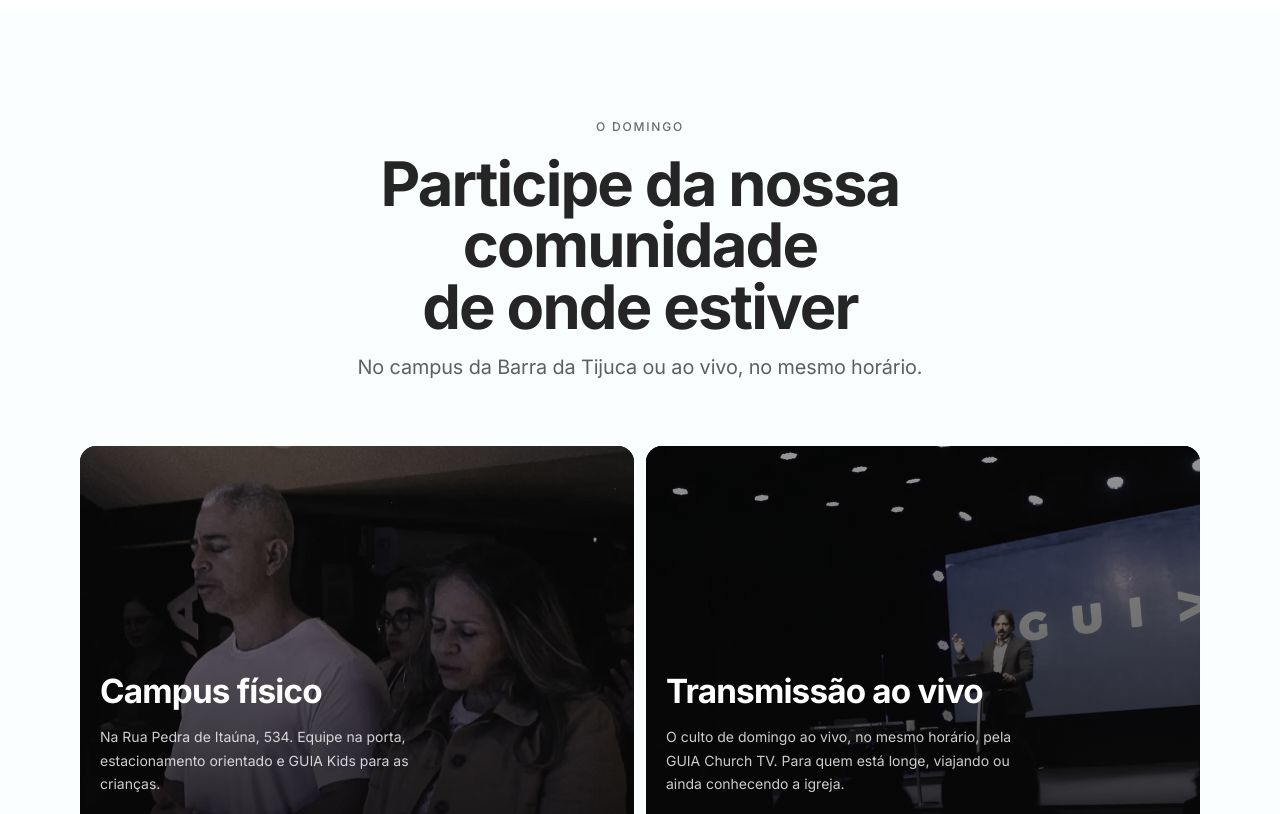
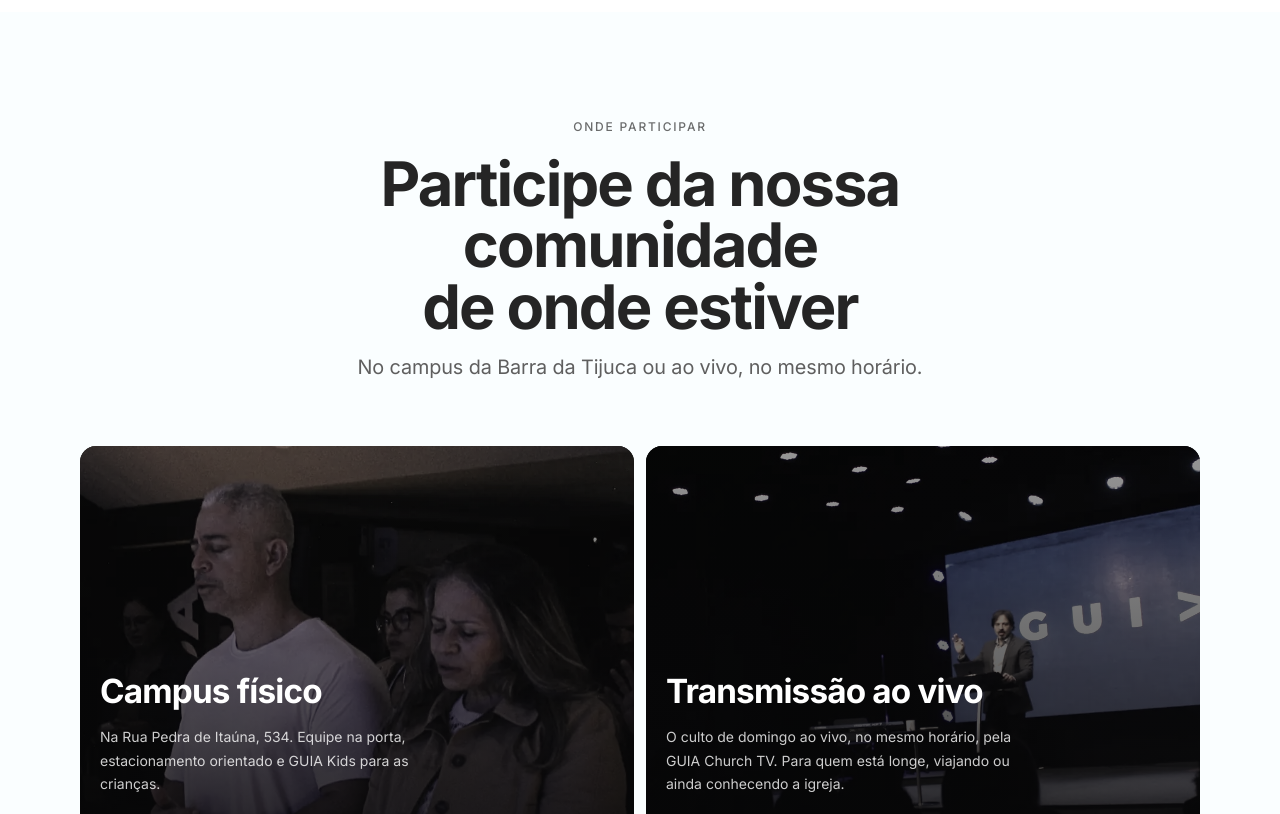
Before and after one commit to arthurrrangel/guia-servir, a Next.js app: page / in a window 1280 px wide. Shown: the part 1060-1874 px from the top of the page. Built offline with nearby package versions, Linux system fonts and the light colour scheme; no server answers.

Commit message:
uma regua so: o cabecalho centra, o cartao alinha (app/page.tsx)

```diff
--- a/app/page.tsx
+++ b/app/page.tsx
@@ -16,7 +16,7 @@ import ProximoCulto from '@/components/ProximoCulto';
 import Abertura from '@/components/Abertura';
 import { PEQUENAS_GUIAS } from '@/lib/pequenas-guias';
 import { SIGLA, SIGLA_FRASE } from '@/lib/igreja';
-import { pl, cont } from '@/lib/plural';
+import { pl } from '@/lib/plural';
 import { src as cria, alt as criaAlt, video as criaVideo } from '@/lib/criativos';
 
 /* =============================================================================
@@ -372,7 +372,7 @@ export default function Casa() {
       <section id="domingo" className="casa-papel rev">
         <div className="g g-secao">
           <div className="c">
-            <p className="g-rot">O domingo</p>
+            <p className="g-rot">Onde participar</p>
             <Tit className="g-h2">Participe da nossa comunidade de onde estiver</Tit>
             <p className="g-ed">No campus da Barra da Tijuca ou ao vivo, no mesmo horário.</p>
           </div>
@@ -461,9 +461,6 @@ export default function Casa() {
               <Tit className="g-h2">A igreja não é o prédio</Tit>
               <p className="g-ed">São pessoas que chegaram mais cedo.</p>
             </div>
-            <div className="g-acoes">
-              <Link href="/servir" className="acao cheia">Ver todas as áreas <IcSeta /></Link>
-            </div>
           </div>
 
           {fase === 'carregando' && <AreasCarregando />}
@@ -490,6 +487,12 @@ export default function Casa() {
               </Link>
             ))}
           </div>
+          {/* 09/09/2026: a chamada vinha ANTES da lista que ela aponta — no
+              celular a pessoa lia "ver todas as áreas" e só depois via as
+              áreas. Uma chamada fecha a seção, não a abre. */}
+          <div className="g-acoes centro g-acoes-fecha">
+            <Link href="/servir" className="acao cheia">Ver todas as áreas <IcSeta /></Link>
+          </div>
         </div>
       </section>
 
@@ -498,7 +501,11 @@ export default function Casa() {
         <img src={cria('fecho')} alt={criaAlt('fecho')} loading="lazy" decoding="async" />
         <div className="g">
           <p className="g-rot">Sempre cabe mais um</p>
-          <Tit className="g-h2">{num ? `${pl(num.pessoas, 'Hoje é', 'Hoje são')} ${cont(num.pessoas, 'pessoa servindo', 'pessoas servindo')} em ${cont(num.ministerios, 'área', 'áreas')}.` : 'Ninguém aqui começou sabendo.'}</Tit>
+          {/* 09/09/2026: aqui repetia, com as mesmas palavras, os números da
+              faixa escura lá em cima ("45 pessoas servindo em 5 áreas"). Duas
+              vezes a mesma informação na mesma página é ruído: o fecho volta a
+              ser o convite, e a prova fica onde ela já estava. */}
+          <Tit className="g-h2">Ninguém aqui começou sabendo.</Tit>
           <div className="g-acoes">
             <Link href="/servir" className="acao cheia">Encontrar minha área <IcSeta /></Link>
             <Link href="/eu" className="g-link claro">Já sirvo · abrir meu espaço</Link>
```
